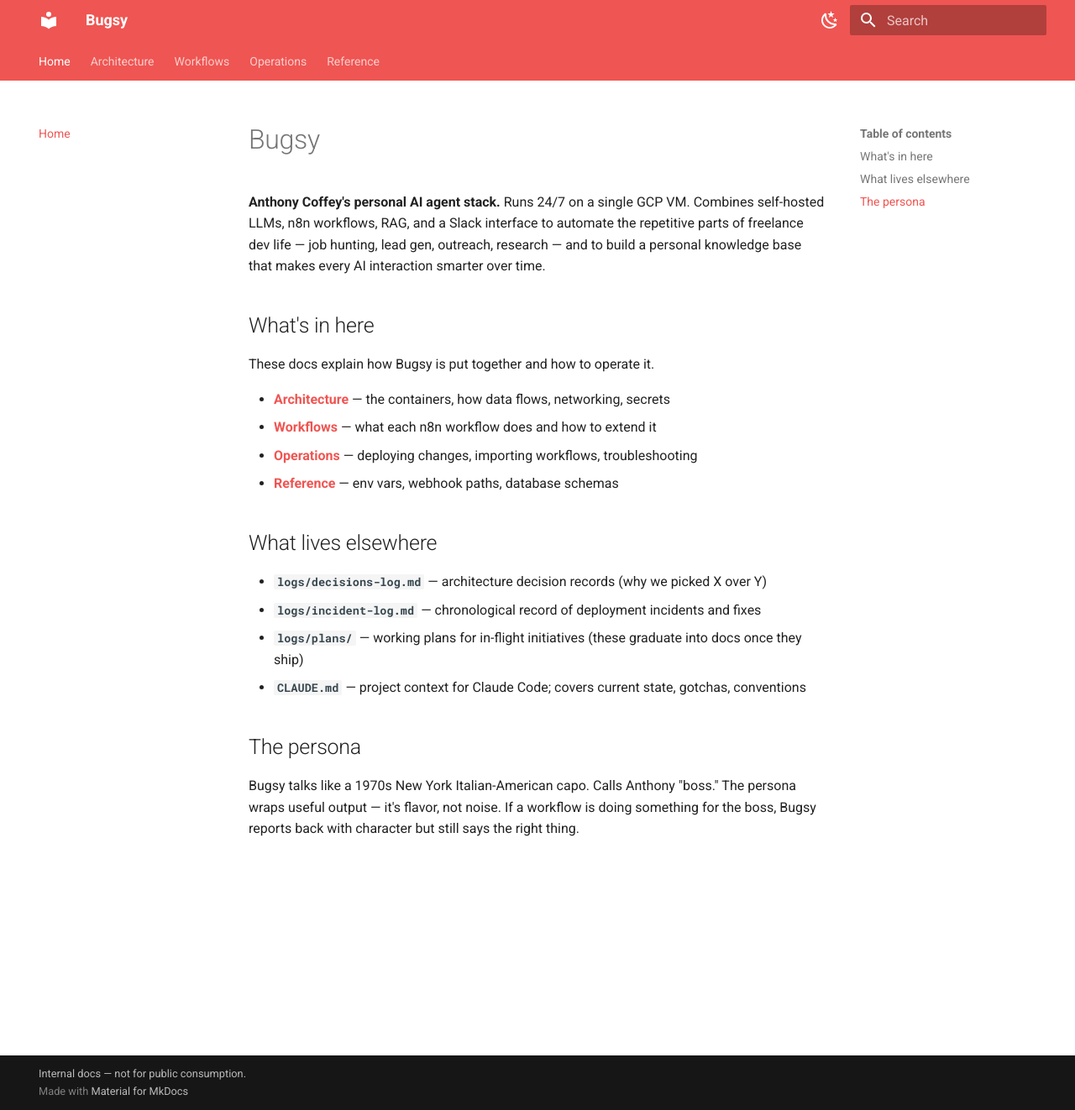
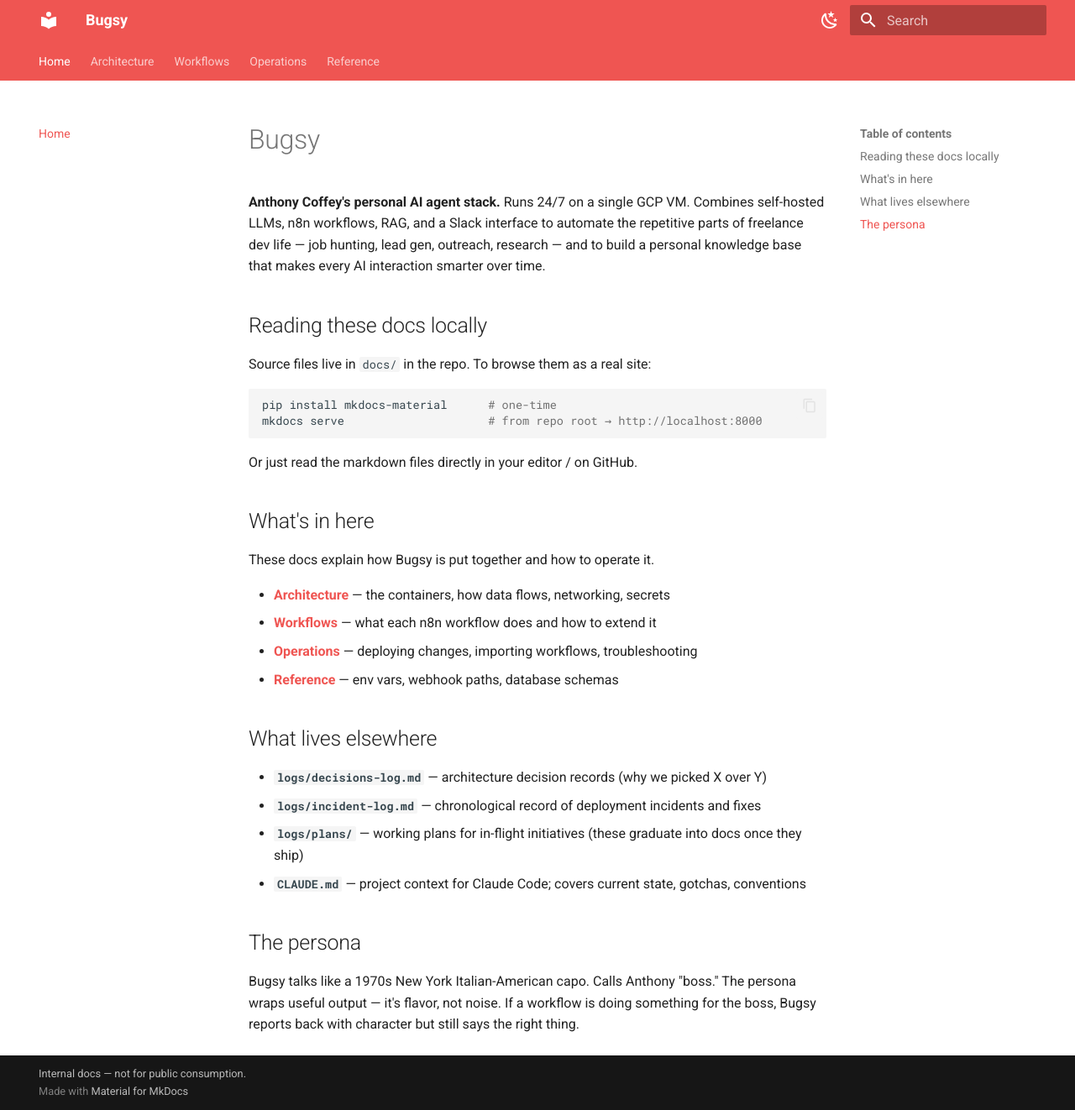
Before and after one commit to anthonycoffey/_agent, an MkDocs documentation site: the page built from docs/index.md, in a window 1280 px wide and 1322 px high. Shown: the whole window at 84% size. Built offline with MkDocs 1.6.1 and Material for MkDocs 9.7.7, drawn with Linux system fonts in a browser that asks for light colours.

Commit message:
chore(docs): drop VM hosting, run mkdocs locally on the dev machine
These are personal docs that don't need to be browsable from anywhere
24/7. Reverting the agent-mkdocs container; readers run 'mkdocs serve'
locally when they want the rendered site.

- Removed mkdocs service from agent/docker-compose.yml
- Removed agent-mkdocs from architecture/overview.md container table
- Removed docs.coffey.codes from architecture/networking.md hostnames
- Added docs/README.md with local-serve instructions
- Added local-read instructions to docs/index.md

````diff
--- a/docs/index.md
+++ b/docs/index.md
@@ -1,6 +1,17 @@
 # Bugsy
 
 **Anthony Coffey's personal AI agent stack.** Runs 24/7 on a single GCP VM. Combines self-hosted LLMs, n8n workflows, RAG, and a Slack interface to automate the repetitive parts of freelance dev life — job hunting, lead gen, outreach, research — and to build a personal knowledge base that makes every AI interaction smarter over time.
+
+## Reading these docs locally
+
+Source files live in `docs/` in the repo. To browse them as a real site:
+
+```bash
+pip install mkdocs-material      # one-time
+mkdocs serve                     # from repo root → http://localhost:8000
+```
+
+Or just read the markdown files directly in your editor / on GitHub.
 
 ## What's in here
 
````
Also changed, not shown: docs/README.md (added, +37 -0 lines), docs/architecture/networking.md (+0 -1 lines), docs/architecture/overview.md (+0 -1 lines), 1 other file.
